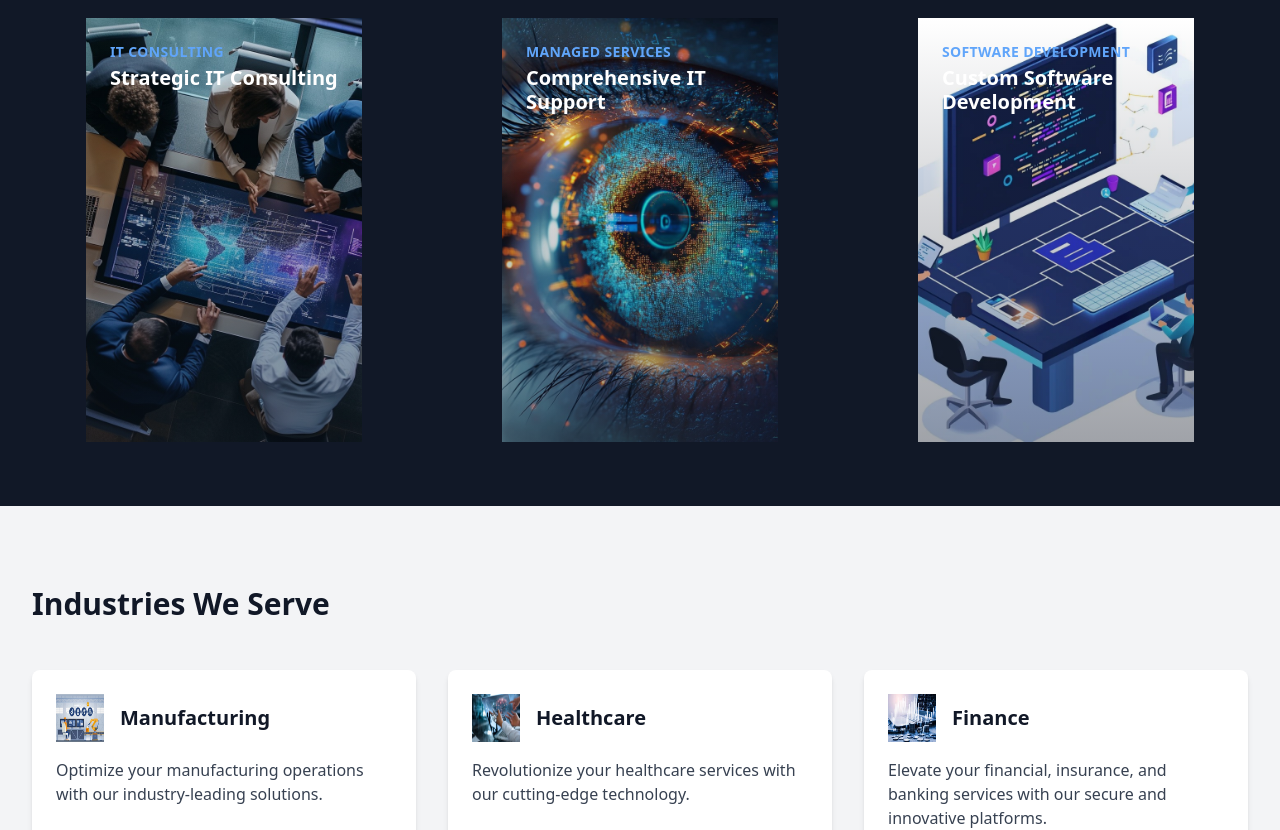
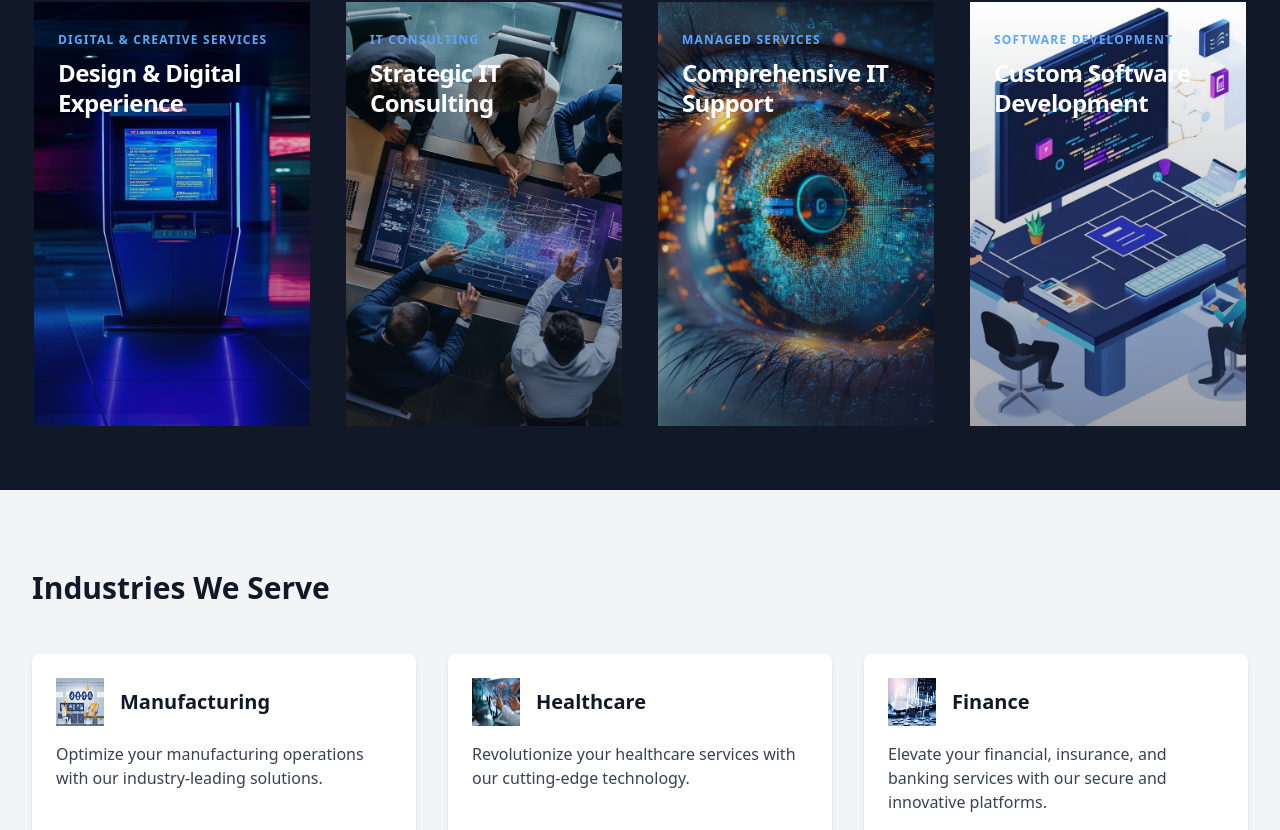
Before and after one commit to IYERADavid/pinnacle-tech-website, a React (Vite) app: page / in a window 1280 px wide. Shown: the part 1724-2554 px from the top of the page. Built offline with nearby package versions, Linux system fonts and the light colour scheme.

Commit message:
Enhanced typography and added images describing services

```diff
--- a/src/sections/Innovation.jsx
+++ b/src/sections/Innovation.jsx
@@ -3,6 +3,7 @@ import React from 'react';
 import ai_powered from "../assets/images/ai_powered.jpg"
 import block_chain from "../assets/images/block_chain.jpg"
 import cyber_security2 from "../assets/images/cyber_security2.jpg"
+import PropTypes from 'prop-types';
 
 const projects = [
   {
@@ -55,5 +56,8 @@ const InnovationHub = ({ innovationSectionRef }) => {
     </section>
   );
 };
+InnovationHub.propTypes = {
+  innovationSectionRef: PropTypes.object.isRequired,
+};
 
 export default InnovationHub;
--- a/src/sections/Services.jsx
+++ b/src/sections/Services.jsx
@@ -1,65 +1,80 @@
 /* eslint-disable no-unused-vars */
 import React from "react";
 import digital_transformation from "../assets/images/digital_transformation.jpg";
+import PropTypes from 'prop-types';
 import IT_consulting1 from "../assets/images/IT_consulting1.jpg";
 import IT_consulting2 from "../assets/images/IT_consulting2.jpg";
 import cyber_security1 from "../assets/images/cyber_security1.jpg";
 import managed_operation from "../assets/images/managed_operation.jpg";
 import cloud_solution1 from "../assets/images/cloud_solution1.jpg";
 import software_development from "../assets/images/software_development.jpg";
+import digitalCreativeServices from "../assets/images/digitalCreativeServices.jpg";
+import Emerging_Tech_Services from "../assets/images/Emerging_Tech_Services.jpg";
+
 const Services = ({servicesSectionRef}) => {
   const services = [
     {
       category: "Cloud Solutions",
       title: "Cloud Infrastructure Management",
       image: cloud_solution1,
-      hoverDetails: "Optimize your business operations with our comprehensive cloud infrastructure management services. We ensure seamless integration, scalability, and security for your cloud environment.",
+      hoverDetails: "Leverage enterprise-grade cloud solutions with full lifecycle management, ensuring optimal performance, cost-efficiency, and compliance across multi-cloud environments.",
     },
     {
       category: "Cybersecurity",
       title: "Advanced Threat Protection",
       image: cyber_security1,
-      hoverDetails: "Protect your organization from cyber threats with our advanced threat protection services. We provide real-time monitoring, incident response, and vulnerability assessments.",
+      hoverDetails: "Enterprise-grade security operations with 24/7 threat monitoring, AI-powered anomaly detection, and incident response orchestration aligned with NIST frameworks.",
     },
     {
       category: "Data Analytics",
       title: "Business Intelligence Solutions",
       image: IT_consulting2,
-      hoverDetails: "Unlock the power of your data with our business intelligence solutions. We help you analyze and visualize data to make informed decisions and drive growth.",
+      hoverDetails: "Transform raw data into actionable insights with predictive analytics powered by machine learning models and real-time dashboarding for C-level decision support.",
+    },
+    {
+      category: "Emerging Tech Services",
+      title: "Innovative & Disruptive Technologies",
+      image: Emerging_Tech_Services,
+      hoverDetails: "Implementation partner for blockchain, IoT, and AI solutions with proof-of-concept development and scalable deployment strategies for future-ready enterprises.",
+    },
+    {
+      category: "Digital & Creative Services",
+      title: "Design & Digital Experience",
+      image: digitalCreativeServices,
+      hoverDetails: "End-to-end digital transformation services including UX/UI design systems, omnichannel content strategy, and brand experience optimization through user-centric design methodologies.",
     },
     {
       category: "IT Consulting",
       title: "Strategic IT Consulting",
       image: IT_consulting1,
-      hoverDetails: "Navigate the complexities of technology with our strategic IT consulting services. We provide expert advice to align your IT strategy with your business goals.",
+      hoverDetails: "Technology roadmap development aligned with business objectives, featuring IT maturity assessments, architecture modernization plans, and digital transformation ROI analysis.",
     },
     {
       category: "Managed Services",
       title: "Comprehensive IT Support",
       image: digital_transformation,
-      hoverDetails: "Focus on your core business while we handle your IT needs. Our managed services include 24/7 support, system monitoring, and proactive maintenance.",
+      hoverDetails: "Proactive IT operations management with SLA-backed performance guarantees, including network optimization, cloud governance, and continuous improvement through ITIL-aligned processes.",
     },
     {
       category: "Software Development",
       title: "Custom Software Development",
       image: software_development,
-      hoverDetails: "Tailor-made software solutions to meet your unique business needs. Our team of experts develops scalable and efficient applications that enhance productivity.",
+      hoverDetails: "Full-cycle software engineering services employing Agile DevOps practices, microservices architecture, and compliance-driven development for regulated industries.",
     },
   ];
-
 
   return (
     <section ref={servicesSectionRef} className="py-16 bg-gray-900 text-white">
       <div className="max-w-7xl mx-auto px-4 sm:px-6 lg:px-8">
-        <h2 className="text-4xl font-bold text-center mb-16">Our Services</h2>
-        <div className="grid grid-cols-1 md:grid-cols-2 lg:grid-cols-3 gap-8 justify-items-center">
+        <h2 className="text-4xl font-bold text-center mb-12 tracking-tight">Our Services</h2>
+        <div className="grid grid-cols-1 sm:grid-cols-2 lg:grid-cols-4 gap-8 justify-items-center">
           {services.map((service, index) => (
             <div
               key={index}
-              className="relative w-[276px] h-[424px] rounded-none overflow-hidden group cursor-pointer"
+              className="relative w-[276px] h-[424px] overflow-hidden rounded-none group cursor-pointer"
             >
              { /* Image Container with Zoom Effect */}
-              <div className="relative h-full transform transition-transform duration-500 group-hover:scale-105">
+             <div className="relative h-full transform transition-transform duration-500 ease-in-out group-hover:scale-105">
                 <img
                   src={service.image}
                   alt={service.title}
@@ -69,17 +84,17 @@ const Services = ({servicesSectionRef}) => {
               </div>
 
               {/* Persistent Heading */}
-              <div className="absolute top-0 left-0 w-full p-6 z-10">
-                <h4 className="text-sm font-semibold text-blue-400 uppercase tracking-wide mb-1">
+              <div className="absolute top-0 left-0 w-full p-6 space-y-2 z-10">
+              <span className="text-xs font-semibold text-blue-400 uppercase tracking-widest">
                   {service.category}
-                </h4>
-                <h3 className="text-xl font-bold leading-6">{service.title}</h3>
+                </span>
+                <h3 className="text-2xl font-bold leading-tight tracking-tight text-white">{service.title}</h3>
               </div>
 
               {/* Slide-up Description */}
               <div className="absolute inset-0 bg-gray-900/95 p-6 flex flex-col justify-end transform transition-all duration-500 translate-y-full group-hover:translate-y-0">
                 <div className="mb-4">
-                  <p className="text-gray-100 text-sm leading-relaxed">
+                  <p className="text-gray-100 text-sm leading-snug font-medium">
                     {service.hoverDetails}
                   </p>
                 </div>
@@ -94,5 +109,8 @@ const Services = ({servicesSectionRef}) => {
     </section>
   );
 };
+Services.propTypes = {
+  servicesSectionRef: PropTypes.object.isRequired,
+};
 
 export default Services;
```
Also changed, not shown: src/sections/Industries.jsx (+7 -1 lines), src/assets/images/Emerging_Tech_Services.jpg (added), src/assets/images/digitalCreativeServices.jpg (added).
